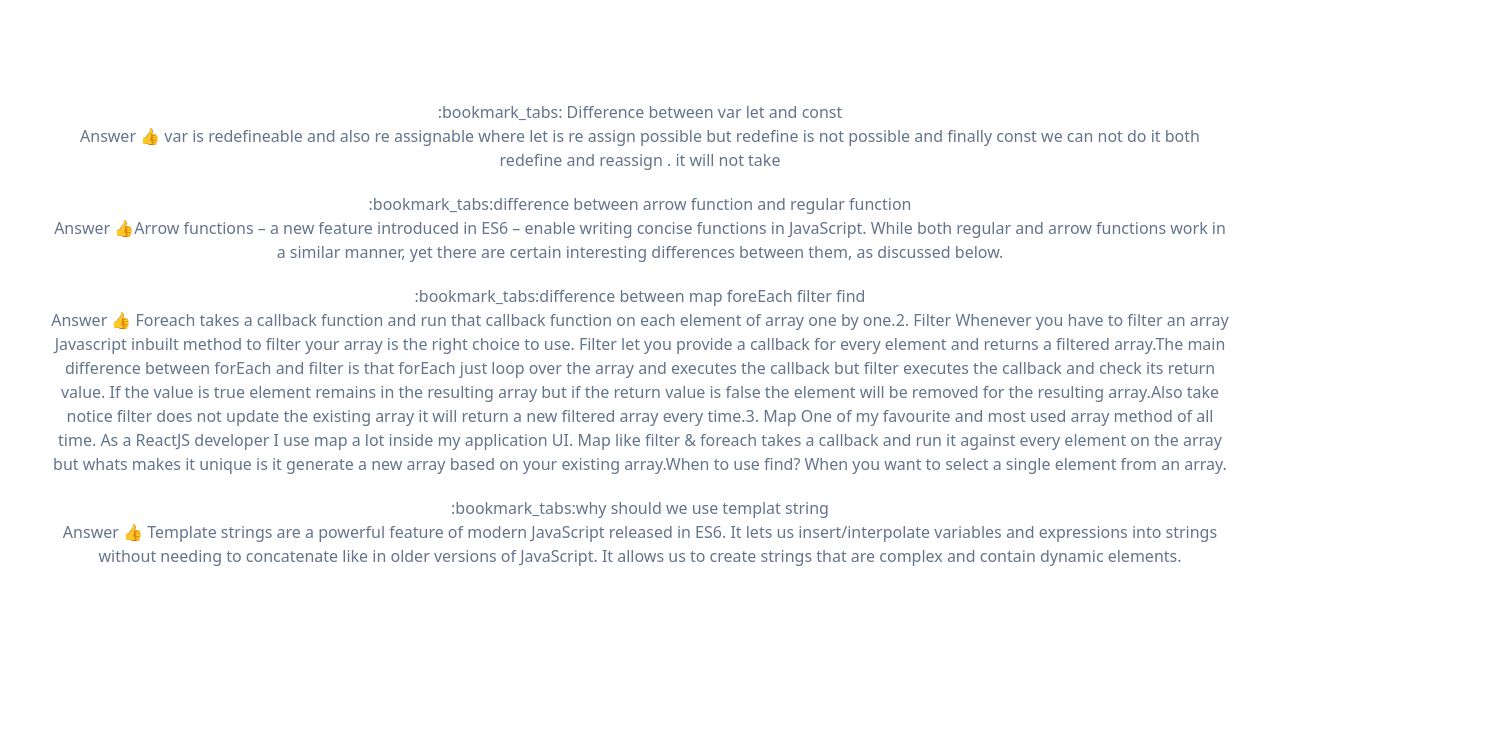
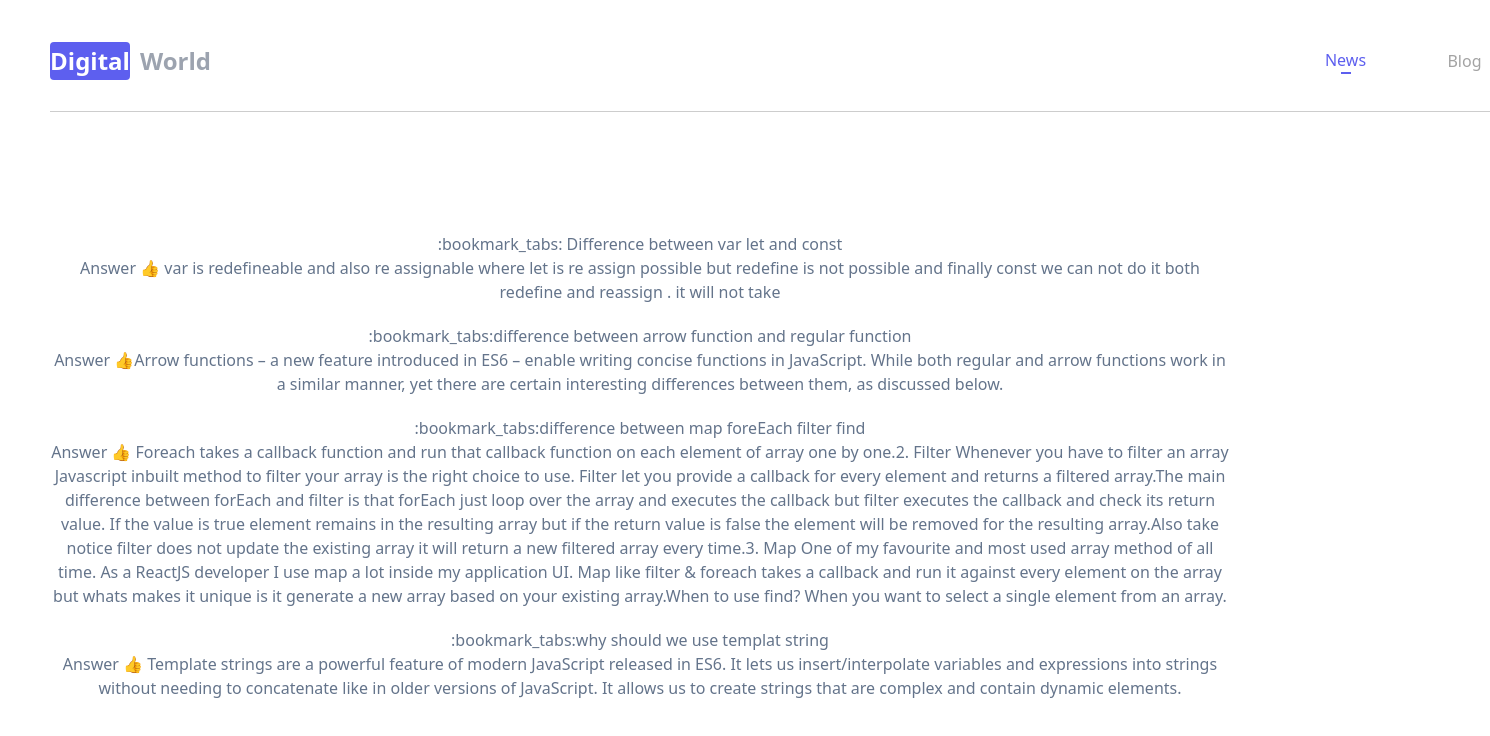
Before and after one commit to AfraemAhsan/digital-information-blog, a plain HTML site: page blog.html in a window 1280 px wide. Shown: the whole page, 1490 px wide, since content can reach past the window. Drawn offline with nearby package versions, Linux system fonts and the light colour scheme.

Commit message:
blog next updated commit

```diff
--- a/blog.html
+++ b/blog.html
@@ -7,7 +7,43 @@
     <title>Document</title>
     <script src="https://cdn.tailwindcss.com"></script>
   </head>
-  <body class="text-center text-slate-500 py-[100px] px-[50px] space-y-[20px]">
+  <body class="text-center text-slate-500 py-[10px] px-[50px] space-y-[20px]">
+    <header>
+      <nav class="w-full h-[102px]">
+        <div
+          class="w-[768px] md:w-[1440px] h-full mx-auto flex items-center justify-between border-b border-[#CDCDCD]"
+        >
+          <div class="h-[38px] w-[150px]">
+            <a
+              href="/index.html"
+              class="w-full h-full text-white font-bold text-2xl flex items-center justify-between"
+            >
+              <h1
+                class="w-[80px] h-full bg-[#5D5FEF] text-center rounded-[4px] flex items-center justify-center"
+              >
+                Digital
+              </h1>
+              <h1 class="w-[60px] h-[21px] text-gray-400 flex items-center">
+                World
+              </h1>
+            </a>
+          </div>
+          <div class="w-[170px] flex items-center justify-between">
+            <div class="w-[51px] flex flex-col items-center">
+              <a href="/" class="text-[#5D5FEF] text-base">News</a>
+              <hr class="border border-[#5D5FEF] w-[10px]" />
+            </div>
+            <div class="w-[51px] flex items-center justify-center">
+              <a href="/blog.html" class="text-[#A3A3A3] text-base">Blog</a>
+            </div>
+          </div>
+        </div>
+      </nav>
+      <div
+        id="news-category"
+        class="w-[768px] md:w-[1200px] mx-auto h-[100px] flex items-center justify-between"
+      ></div>
+    </header>
     <div>
       <h2>:bookmark_tabs: Difference between var let and const</h2>
       <span
```
